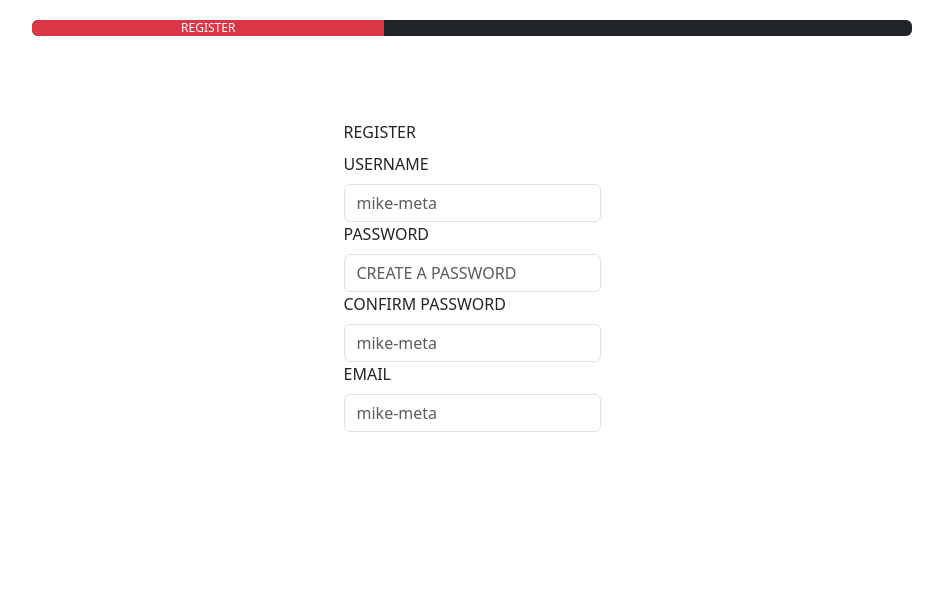
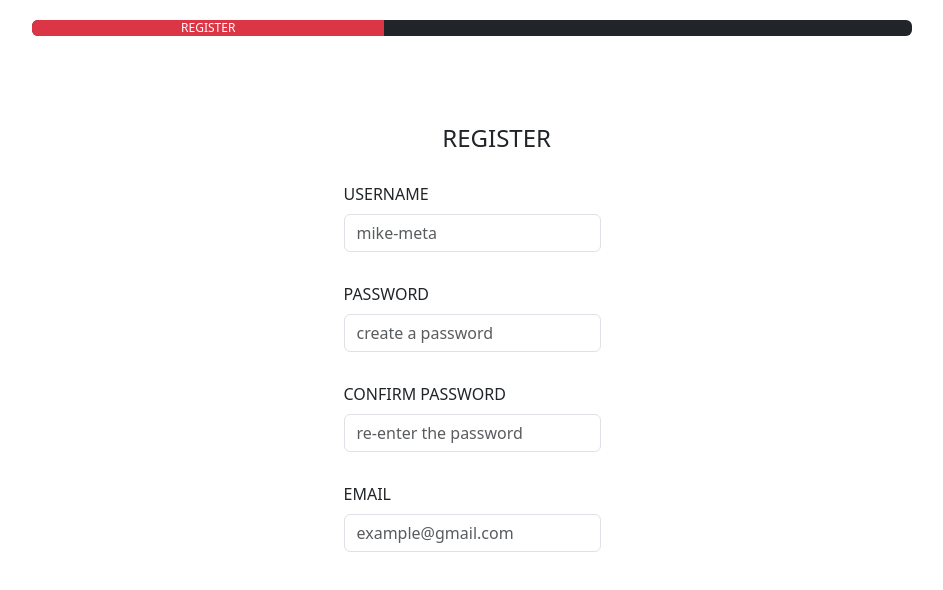
Before and after one commit to Red-stevo/E-LearningHub, a React (Vite) app in the folder student-learning-assistant/: page /student-assistant/register in a window 1280 px wide. Shown: the top 590 px of the page, without its empty margins (168-1111 px from the left). Built offline with nearby package versions, Linux system fonts and the light colour scheme.

Commit message:
registration form design done

```diff
--- a/student-learning-assistant/src/AppPages/Component/RegistrationForm.jsx
+++ b/student-learning-assistant/src/AppPages/Component/RegistrationForm.jsx
@@ -4,22 +4,22 @@ const RegistrationForm = () => {
     return(
         <div className={'reg-form'}>
             <Form>
-                <FormLabel>REGISTER</FormLabel>
-                <Form.Group>
+                <legend><FormLabel>REGISTER</FormLabel></legend>
+                <Form.Group className={'username'}>
                     <Form.Label>USERNAME</Form.Label>
                     <Form.Control type={'text'} placeholder={'mike-meta'}/>
                 </Form.Group>
-                <Form.Group>
+                <Form.Group className={'password'}>
                     <Form.Label>PASSWORD</Form.Label>
-                    <Form.Control type={'text'} placeholder={'CREATE A PASSWORD'}/>
+                    <Form.Control type={'text'} placeholder={'create a password'}/>
                 </Form.Group>
-                <Form.Group>
+                <Form.Group className={'confirm'}>
                     <Form.Label>CONFIRM PASSWORD</Form.Label>
-                    <Form.Control type={'text'} placeholder={'mike-meta'}/>
+                    <Form.Control type={'text'} placeholder={'re-enter the password'}/>
                 </Form.Group>
-                <Form.Group>
+                <Form.Group className={'email'}>
                     <Form.Label>EMAIL</Form.Label>
-                    <Form.Control type={'text'} placeholder={'mike-meta'}/>
+                    <Form.Control type={'text'} placeholder={'example@gmail.com'}/>
                 </Form.Group>
             </Form>
         </div>
--- a/student-learning-assistant/src/AppPages/Styles/RegistrationPage.css
+++ b/student-learning-assistant/src/AppPages/Styles/RegistrationPage.css
@@ -14,3 +14,16 @@
     margin: 10px 10px;
     padding: 10px 10px;
 }
+
+.username, .password, .confirm, .email {
+    padding: 10px 10px;
+    margin: 10px 10px;
+}
+
+.username, .password, .confirm, .email :hover{
+    outline: blue;
+}
+
+legend {
+    margin-left: 40%;
+}
```
